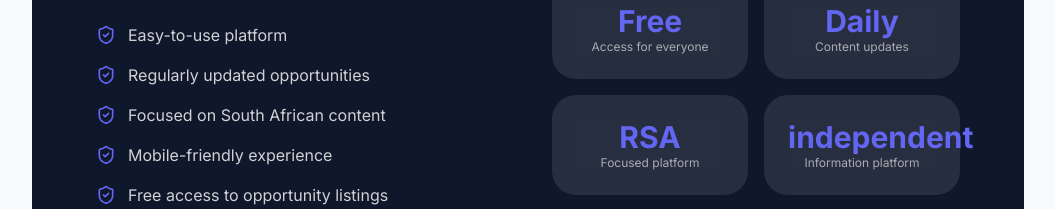
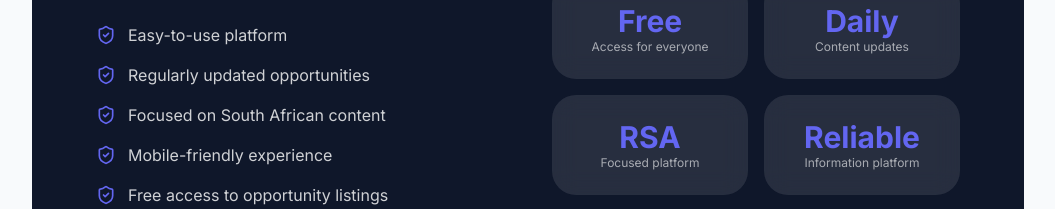
Before and after one commit to cado7/OpportunityHub, a React (Vite) app: page /about in a window 1280 px wide. Shown: the part 2463-2672 px from the top of the page, without its empty margins (112-1167 px from the left). Built offline with nearby package versions, Linux system fonts and the light colour scheme; no server answers.

Commit message:
last about us commit

```diff
--- a/src/pages/About.tsx
+++ b/src/pages/About.tsx
@@ -215,7 +215,7 @@ export default function About() {
                 <p className="text-xs text-white/60">Focused platform</p>
               </div>
               <div className="bg-white/10 backdrop-blur-md rounded-2xl p-6 text-center">
-                <p className="text-3xl font-bold text-secondary">independent</p>
+                <p className="text-3xl font-bold text-secondary">Reliable</p>
                 <p className="text-xs text-white/60">Information platform</p>
               </div>
             </div>
```
